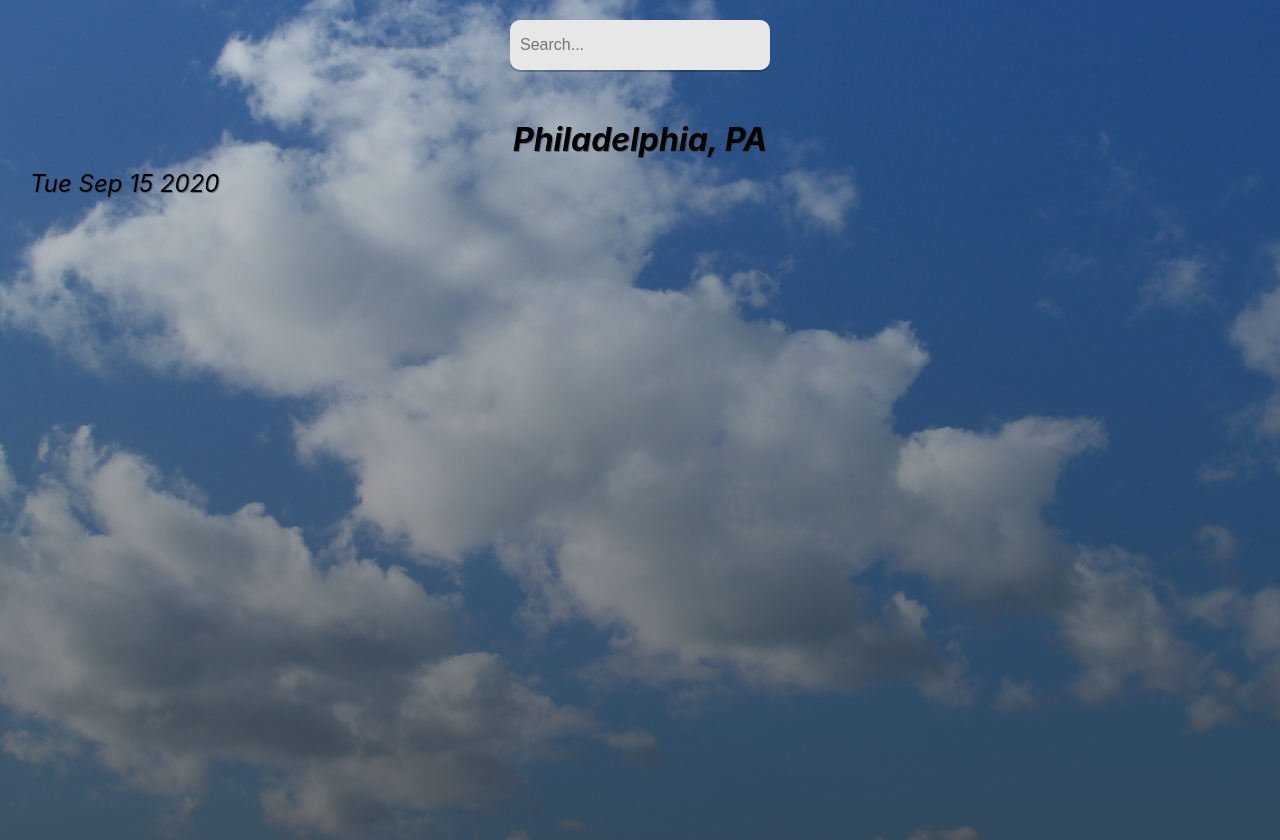
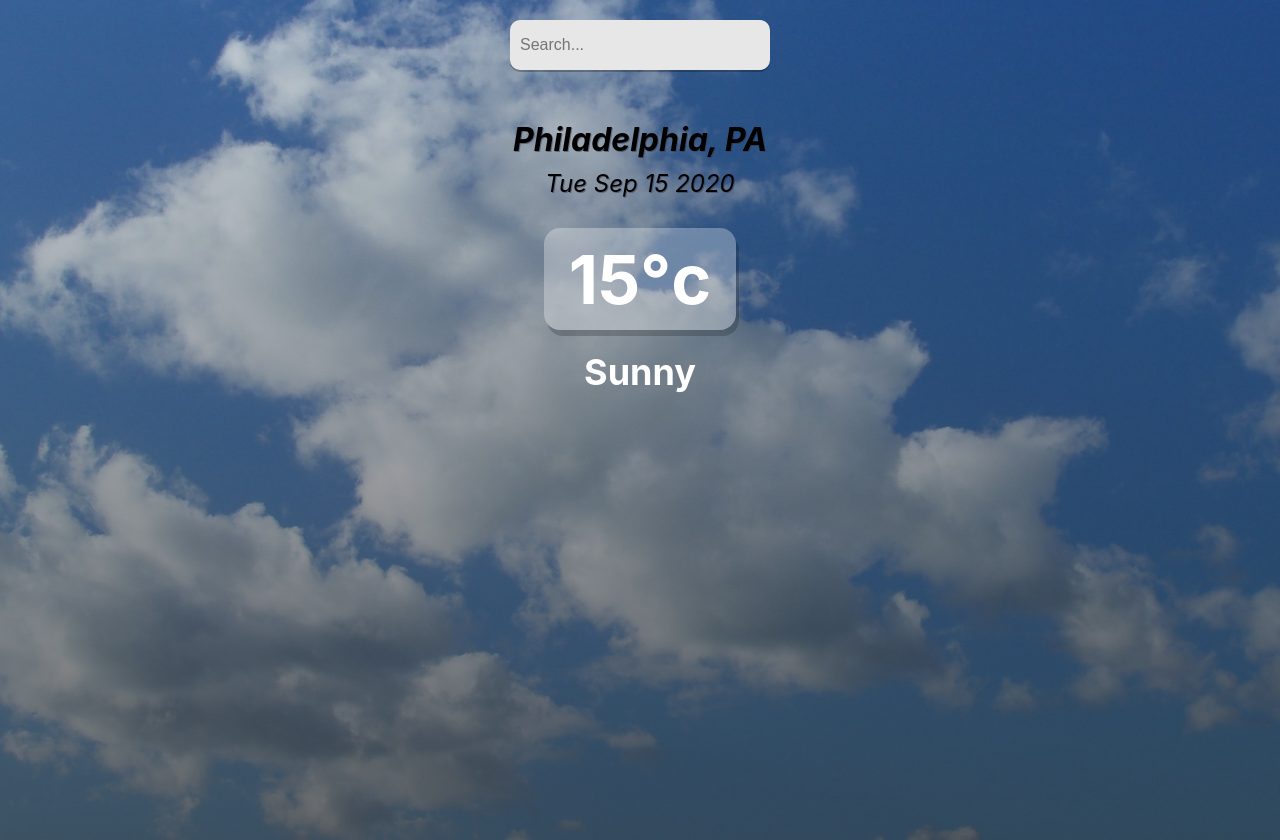
Before and after one commit to pswartz66/weatherappweb, a React (Create React App) app: page / in a window 1280 px wide. Built offline with nearby package versions, Linux system fonts and the light colour scheme.

Commit message:
finished formatting, next add data

```diff
--- a/src/App.css
+++ b/src/App.css
@@ -63,9 +63,37 @@ main {
 }
 .weather-location .date {
   margin: 10px;
-  text-align: left;
+  text-align: center;
   font-size: 24px;
   font-weight: 400;
   font-style: italic;
   text-shadow: 1px 1px rgba(50, 50, 70, 0.5);
 }
+
+.weather-data {
+  text-align: center;
+}
+
+.weather-data .temperature {
+  position: relative;
+  display: inline-block;
+  margin: 20px auto;
+  background-color: rgba(255, 255, 255, 0.3);
+  border-radius: 16px;
+
+  padding: 10px 25px;
+
+  font-size: 68px;
+  font-weight: 700;
+  color: rgb(255, 255, 255);
+
+  text-align: center;
+
+  box-shadow: 3px 6px rgba(0, 0, 0, 0.2);
+}
+
+.weather-data .description {
+  color: white;
+  font-size: 36px;
+  font-weight: 700;
+}
--- a/src/App.js
+++ b/src/App.js
@@ -25,6 +25,16 @@ function App() {
 
         </div>
 
+        <div className="weather-data">
+          <div className="temperature">
+            15°c
+
+          </div>
+          <div className="description">
+            Sunny
+          </div>
+        </div>
+
       </main>
 
 
```
